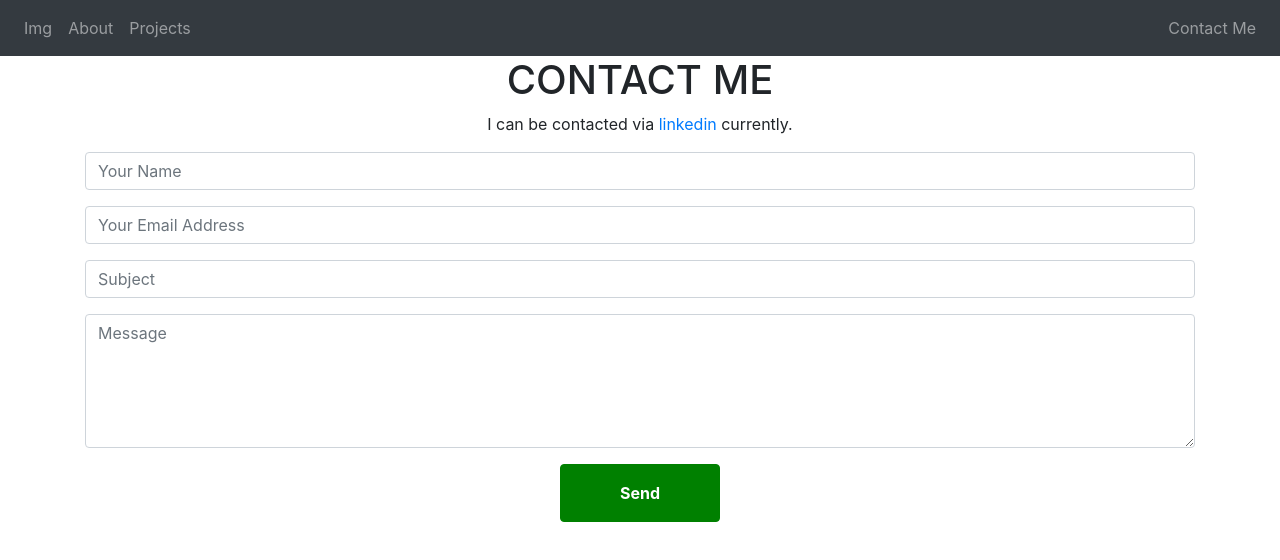
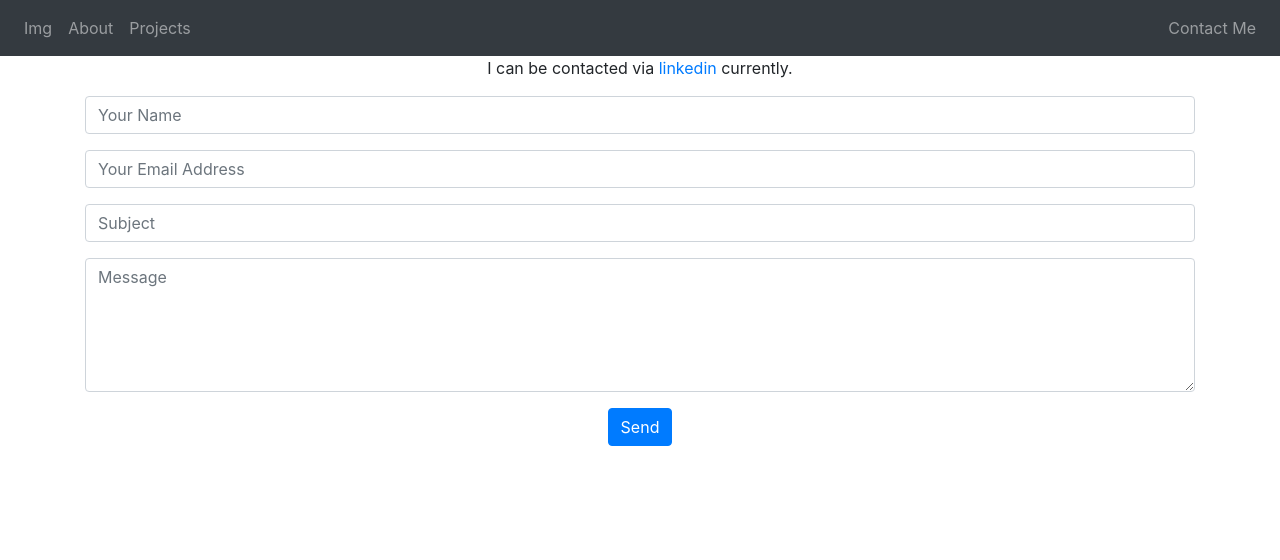
Before and after one commit to zyzzyxis/StaticPortfolio, a React (Create React App) app: page /connect in a window 1280 px wide. Shown: the top 560 px of the page. Built offline with nearby package versions, Linux system fonts and the light colour scheme.

Commit message:
fixed contact form. email now works

```diff
--- a/src/pages/ContactMe.js
+++ b/src/pages/ContactMe.js
@@ -9,20 +9,19 @@ const ContactMe = () => {
   const sendEmail = (e) => {
     e.preventDefault();
 
-    emailjs.sendForm('gmail', 'template_9rcijy7', e.target, 'user_hLwloleE2fK82EDvUyMPj')
+    emailjs.sendForm('service_oko4loo', 'template_9rcijy7', e.target, 'user_hLwloleE2fK82EDvUyMPj')
       .then((result) => {
           console.log(result.text);
       }, (error) => {
           console.log(error.text);
       });
-    // e.target.reset()
+    e.target.reset()
   }
 
   return (
     <>
     <div>
-      <h1>CONTACT ME</h1>
-      <p>I can be contacted via <a target="_blank" href="https://www.linkedin.com/in/erin-zimmerman/">linkedin</a> currently.</p>
+     <p>I can be contacted via <a target="_blank" href="https://www.linkedin.com/in/erin-zimmerman/">linkedin</a> currently.</p>
 
     </div>
       <Container>
@@ -40,7 +39,7 @@ const ContactMe = () => {
             <Form.Control placeholder='Message'  rows={5} type='textarea' as='textarea' name='message' />
           </Form.Group>
           <div style={{display: 'flex', justifyContent: 'center'}}>
-            <Button type='submit' style={{background:"green", borderColor:"green", padding: '1em', width: '10em', fontWeight: 'bold'}}>
+            <Button type='submit' >
               Send
             </Button>
           </div>
```
